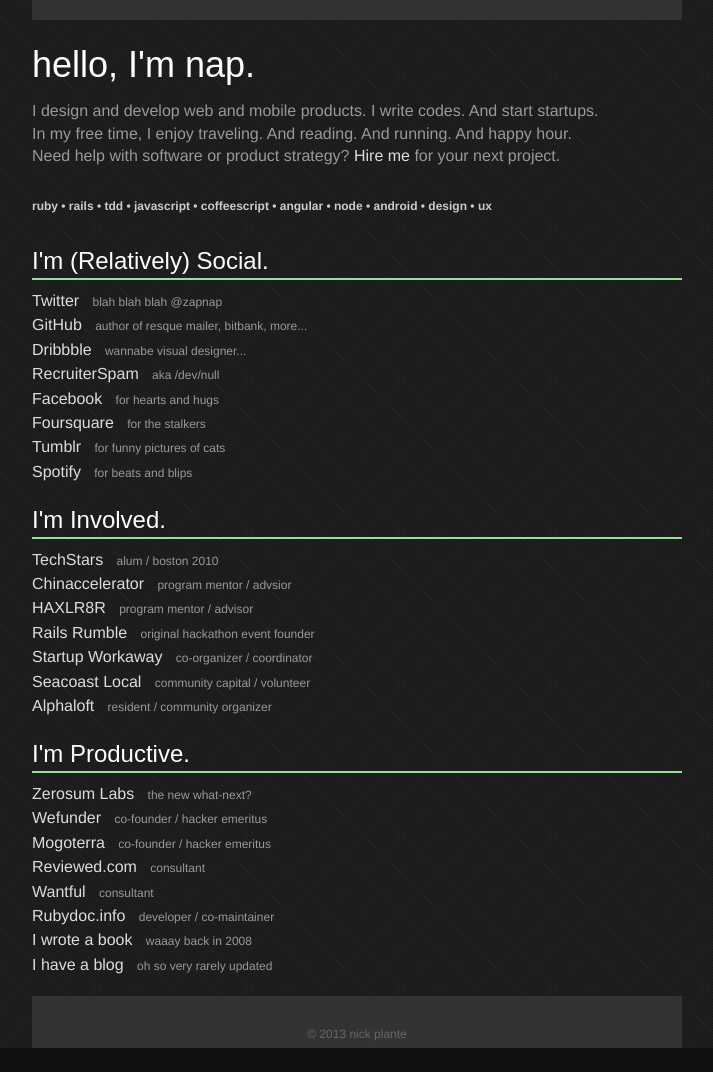
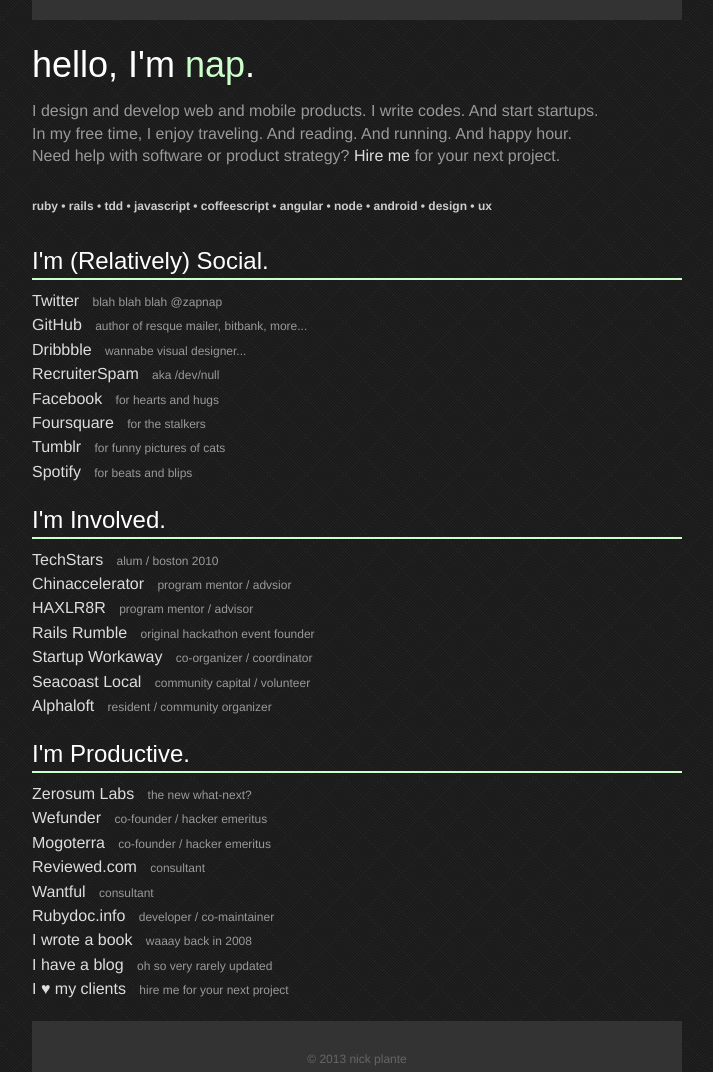
Before and after one commit to zapnap/zapnap.github.com, a plain HTML site: page index.html in a window 1280 px wide. Shown: the whole page, without its empty margins (283-996 px from the left). Before the commit the page ends 1048 px from the top, so only its background shows below. Drawn offline with Linux system fonts and the light colour scheme; a web font is replaced by a local one.

Commit message:
style tweaks and clients

```diff
--- a/css/style.css
+++ b/css/style.css
@@ -18,6 +18,9 @@ body {
   margin-top: 0;
   border-top: 20px solid #333;
 }
+.title h1 span {
+  color: #cfc;
+}
 h1 { font-size: 36px; }
 h2, h3, h4 { font-size: 24px; }
 h1, h2, h3, h4 {
@@ -27,7 +30,7 @@ h1, h2, h3, h4 {
   font-family: 'Aldrich', sans-serif;
 }
 h2, h3, h4 {
-  border-bottom: 2px solid #9D9;
+  border-bottom: 2px solid #cfc;
 }
 ul {
   list-style-type: none;
--- a/index.html
+++ b/index.html
@@ -12,7 +12,7 @@
 
 <body>
   <div class="title">
-    <h1>hello, I'm nap.</h1>
+    <h1>hello, I'm <span>nap</span>.</h1>
   </div>
 
   <div class="main">
@@ -57,6 +57,7 @@
         <li><a href="http://rubydoc.info">Rubydoc.info</a> developer / co-maintainer</li>
         <li><a href="http://www.amazon.com/Practical-Rails-Plugins-Nick-Plante/dp/1590599934">I wrote a book</a> waaay back in 2008</li>
         <li><a href=="http://blog.zerosum.org">I have a blog</a> oh so very rarely updated</li>
+        <li><a href="mailto:nap@zerosum.org">I &hearts; my clients</a> hire me for your next project</li>
       </ul>
     </div>
   </div>
```
